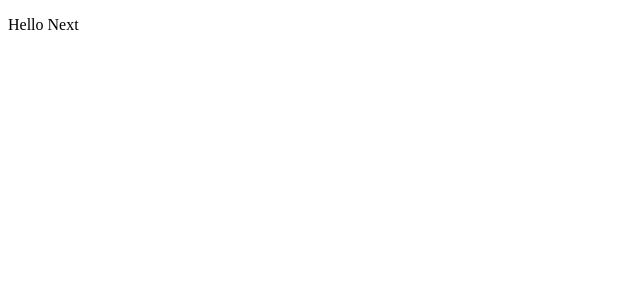
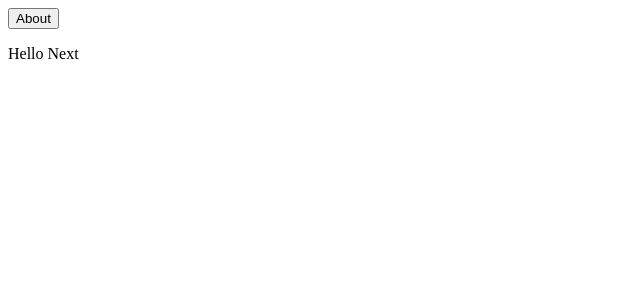
Before and after one commit to danielnmai/nextjs-example, a Next.js app: page / in a window 1280 px wide. Shown: the top 300 px of the page, without its empty margins (0-640 px from the left). Built offline with nearby package versions, Linux system fonts and the light colour scheme.

Commit message:
change anchor to button link

```diff
--- /dev/null
+++ b/pages/about.js
@@ -0,0 +1,3 @@
+export default () => (
+    <p> This is an about page.</p>
+)
--- a/pages/index.js
+++ b/pages/index.js
@@ -1,6 +1,13 @@
+import Link from "next/link"
 const Index = () => (
     <div>
-        <p> Hello Next </p>
+        <Link href="/about" >
+            <button>About</button>
+        </Link>
+        {/* <a href="/about"> About Server-Side</a> */}
+        <div>
+            <p> Hello Next </p>
+        </div>
     </div>
 )
 export default Index
```
